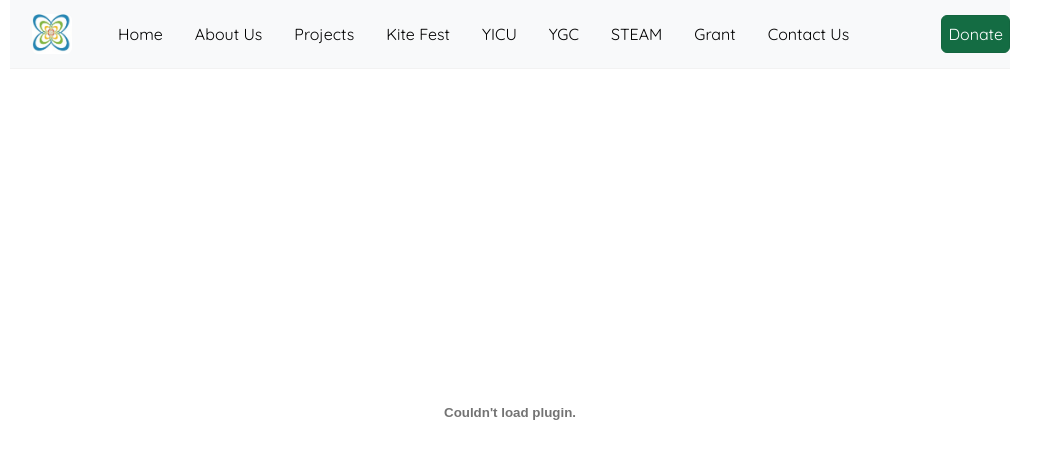
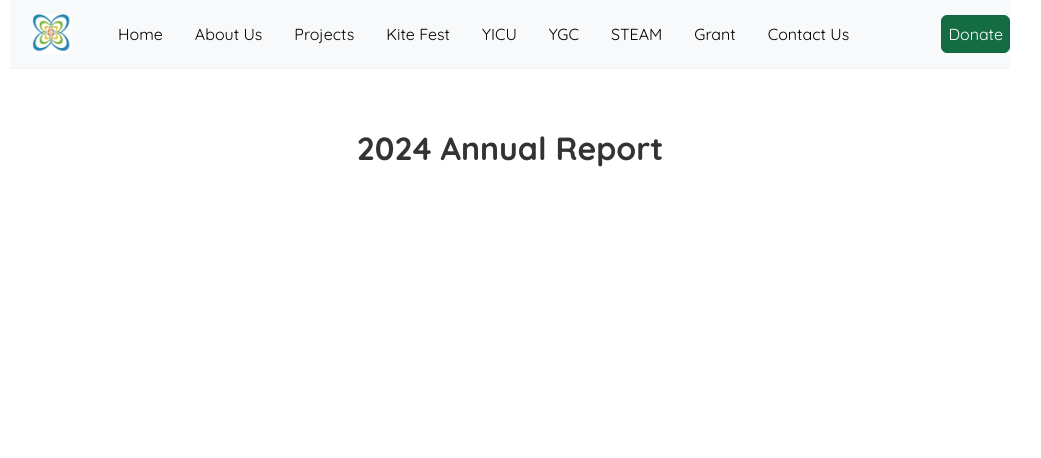
Before and after one commit to RahulVarunGit/mcia-react, a React (Create React App) app: page /report in a window 1280 px wide. Shown: the top 458 px of the page, without its empty margins (130-1171 px from the left). Built offline with nearby package versions, Linux system fonts and the light colour scheme.

Commit message:
pdf try2

```diff
--- a/src/javascript/report.js
+++ b/src/javascript/report.js
@@ -8,9 +8,8 @@ const Report = () => {
 
 <div className="container">
 
-<h2 className="center-align"><b ></b></h2>
-<object data="/pdf/2023AnnualReport.pdf" type="application/pdf" width="100%" height="550px"/>
-
+<h2 className="center-align"><b >2024 Annual Report</b></h2>
+<iframe src="/pdf/2023AnnualReport.pdf" width="100%" height="500px" />
 </div>
 
 
```
